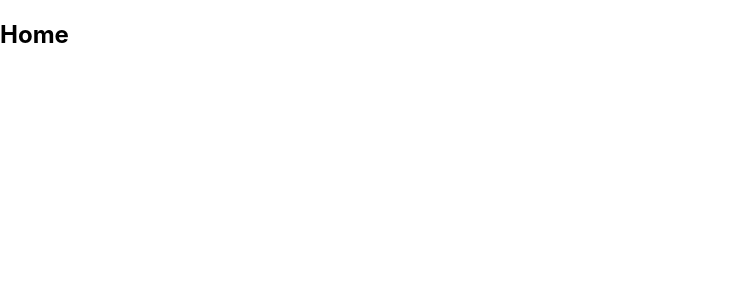
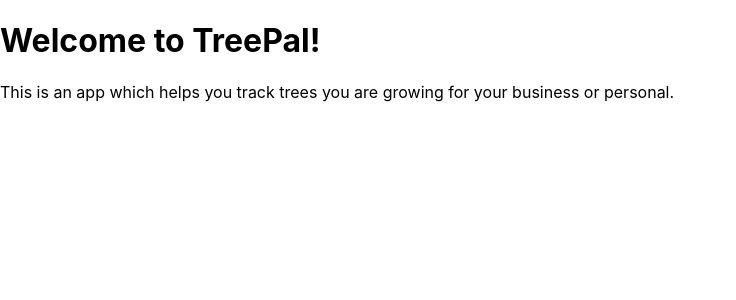
Before and after one commit to bci-innovation-labs/treepal-frontend, a React (Create React App) app: page / in a window 1280 px wide. Shown: the top 300 px of the page, without its empty margins (0-736 px from the left). Built offline with nearby package versions, Linux system fonts and the light colour scheme.

Commit message:
Added landpage

```diff
--- /dev/null
+++ b/src/components/indexComponent.js
@@ -0,0 +1,11 @@
+import React, { Component } from "react";
+
+
+export default function IndexComponent(props) {
+    return (
+        <div>
+            <h1>Welcome to TreePal!</h1>
+            <p>This is an app which helps you track trees you are growing for your business or personal.</p>
+        </div>
+    );
+}
--- /dev/null
+++ b/src/components/notFound404Component.js
@@ -0,0 +1,11 @@
+import React, { Component } from "react";
+
+
+export default function NotFound404Component(props) {
+    return (
+        <div>
+            <h1>Page not found</h1>
+            <p>We are sorry but the page you are looking for could not be found</p>
+        </div>
+    );
+}
--- a/src/containers/appContainer.js
+++ b/src/containers/appContainer.js
@@ -1,14 +1,9 @@
 import React, { Component } from 'react';
 import { BrowserRouter as Router, Route, withRouter, Switch, Link } from "react-router-dom";
 
+import IndexContainer from "./indexContainer";
+import NotFound404Container from "./notFound404Container";
 
-function Index(props) {
-  return <h2>Home</h2>;
-}
-
-function NotFound(props) {
-    return <h1>404 Not Found</h1>;
-}
 
 class AppContainer extends Component {
   render() {
@@ -32,8 +27,8 @@ class AppContainer extends Component {
            */}
 
            <Switch>
-               <Route path="/" exact component={Index} />
-               <Route component={NotFound} />
+               <Route path="/" exact component={IndexContainer} />
+               <Route component={NotFound404Container} />
            </Switch>
          </div>
        </Router>
--- /dev/null
+++ b/src/containers/indexContainer.js
@@ -0,0 +1,13 @@
+import React, { Component } from "react";
+
+import IndexComponent from "../components/indexComponent";
+
+
+export default class IndexContainer extends Component {
+    render() {
+        return (
+            <IndexComponent
+            />
+        );
+    }
+}
--- /dev/null
+++ b/src/containers/notFound404Container.js
@@ -0,0 +1,13 @@
+import React, { Component } from "react";
+
+import NotFound404Component from "../components/notFound404Component";
+
+
+export default class NotFound404Container extends Component {
+    render() {
+        return (
+            <NotFound404Component
+            />
+        );
+    }
+}
```
